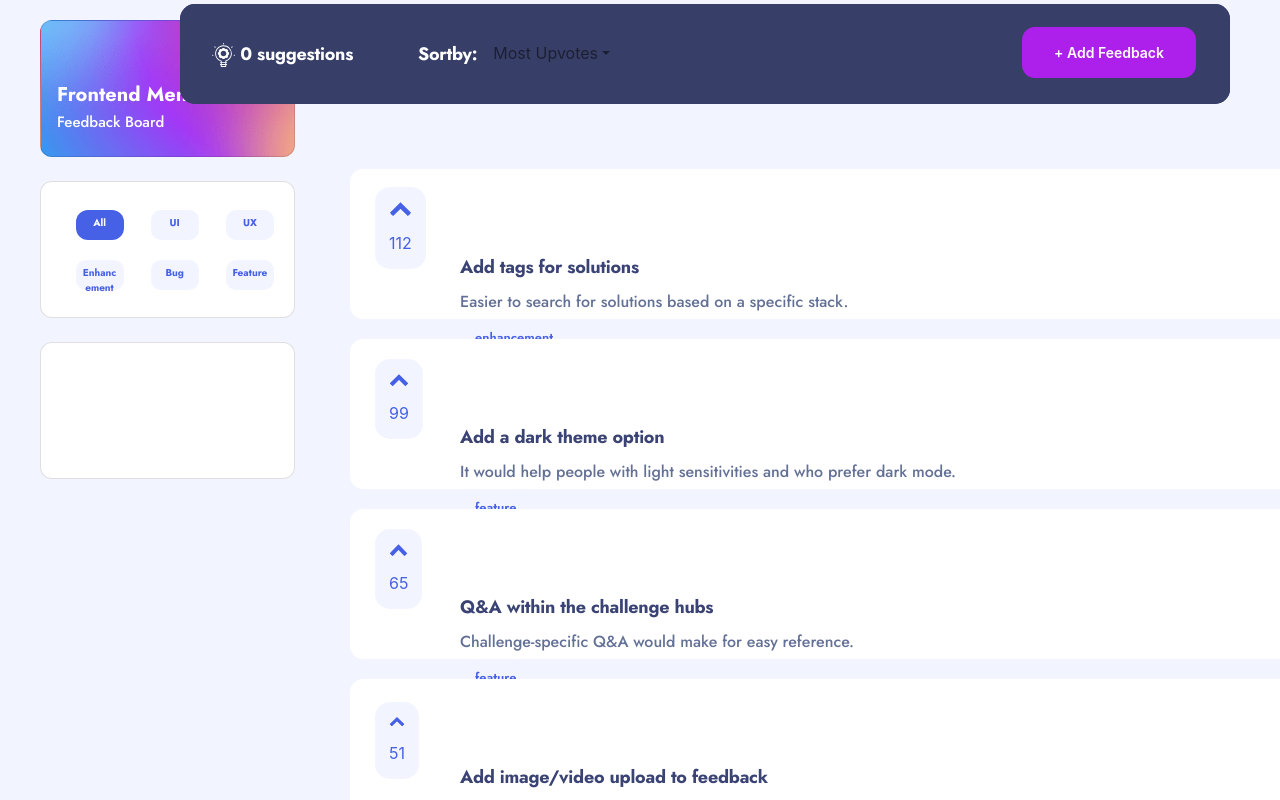
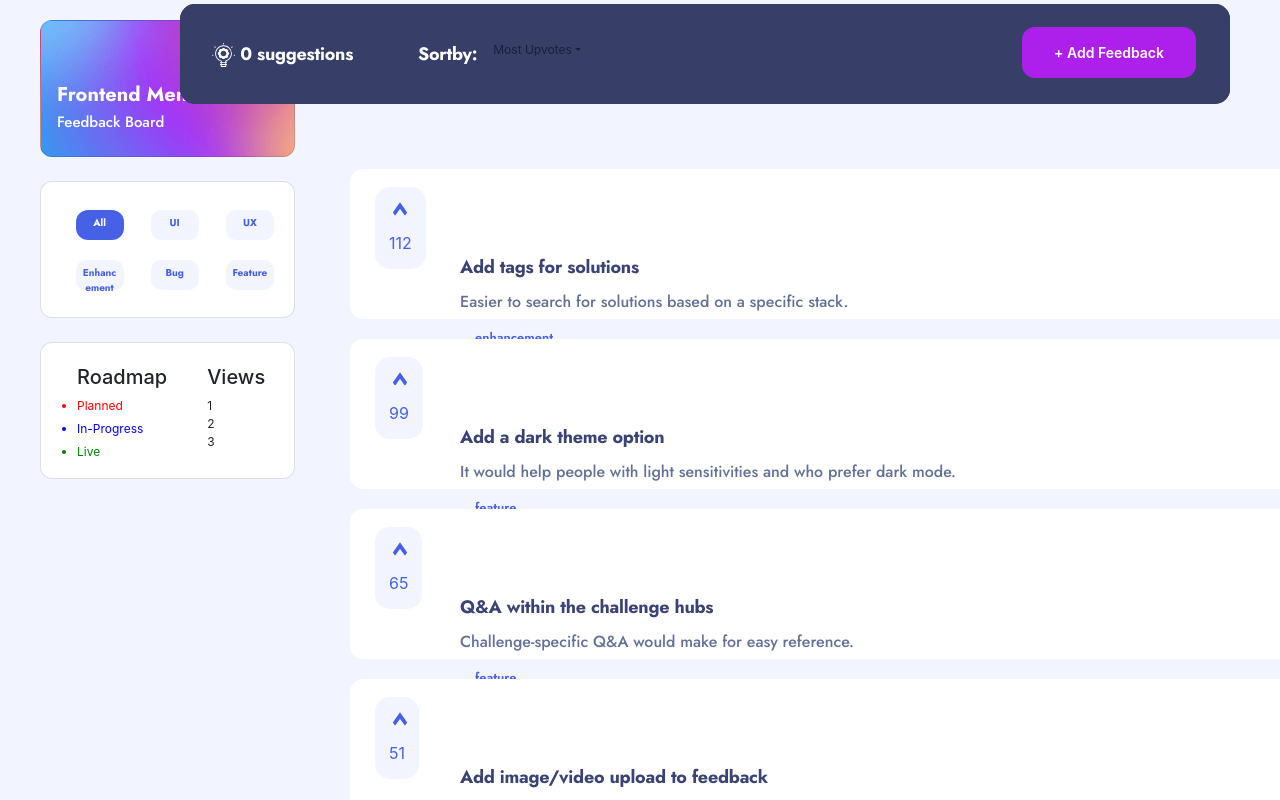
Before and after one commit to David-Adelwine/Product-feedbackApp, a React (Create React App) app: page /Roadmap in a window 1280 px wide. Shown: the top 800 px of the page. Built offline with nearby package versions, Linux system fonts and the light colour scheme.

Commit message:
new updates

```diff
--- a/src/App.css
+++ b/src/App.css
@@ -161,6 +161,10 @@ color: #fff;
   font-weight: 700;
   font-family: 'jost';
  }
+ .top-listed:hover{
+  color: #fff;
+ cursor: pointer;
+ }
 
  .faintbg{
   background: #F2F4FF;
@@ -173,6 +177,12 @@ font-weight: 700;
 font-family: 'jost';
 color: #4661E6;
 
+ }
+
+ .faintbg:hover{
+  background:#CFD7FF ;
+  color: #4661E6;
+  text-decoration: none;
  }
 
 
@@ -216,70 +226,6 @@ letter-spacing: -0.25px;
 
 
 
-/* all Media Queries */
- /*@media  (min-device-width: 768px) {
-  .grid--header{
-    display: flex;
-    flex-direction: row;
-   flex-wrap: wrap;
-    margin-left: 20px;
-    padding: 20px;
-   justify-content: space-between;
-  }
-
-
-/*
-
-.top-card{
-  background-image:url(../src/Assets/suggestions/tablet/background-header.png);
-  }
-.card {
-  display: flex;
-  justify-content: space-between;
-  width: 180px;
-  height: 150px;
-
-}
-
-.homepage {
-  position: absolute;
-  width: 689px;
-  height: 600px;
-  left: 39px;
-  top: 270px
-}
-.Nav--Postion{
-  position: absolute;
-  width: 989px;
-  height: 72px;
-  left: 39px;
-  top: 184px;
-}
-
-}    */
-
-
-/*
-@media  (max-width: 321px){
-
-
-  .grid--header{
-
-  }
-
-.card {
-
-  display: flex;
-  justify-content: space-between;
-  position: absolute;
-  width: 327px;
-  height: 460px;
-  left: 24px;
-  top: 160px;
-
-
-}
-} */
 
 
 .Card--elements{
@@ -339,6 +285,7 @@ line-height: 19px;
 color: #4661E6;
 background: #F2F4FF;
 border-radius: 12px;
+text-decoration: none;
 
 }
 
@@ -422,8 +369,13 @@ color: #4661E6;
 .Upvotesbtn {
   position: relative;
   z-index: 1;
+Width:30px;
+Height:30px;
+left: 3px
 }
-
+.Upvotesbtn:hover{
+  cursor: pointer;
+}
 .upvotes {
   position: relative;
   z-index: 0;
@@ -441,46 +393,64 @@ color: #4661E6;
   flex-direction: column;
 }
 
+.upvoted{
+  background: #4661E6;
+}
+
+
+.Comments--icon{
+  position: absolute;
+left: 94.22%;
+right: 0%;
+top: 37.89%;
+bottom: 37.89%;
+& img,span{
+padding: 3px;
+}
+}
+
+/* last header card elements  */
+
+.container {
+  display: flex;
+  justify-content: space-between;
+  font-size: 12px;
+}
+
+.header {
+  margin: 20px;
+  & h2{
+    font-size: 20px;
+
+  }
+}
+
+.bullet-list {
+  padding: 0;
+}
+
+.bullet {
+  margin-bottom: 5px;
+}
+
+.red {
+  color: red;
+}
+
+.blue {
+  color: blue;
+}
+
+.green {
+  color: green;
+}
 
 
 
+.number-list {
+  list-style-type: none;
+  padding: 0;
+}
 
 
-
-
-
-
-/* Media Queries for Mobile */
-
-/* @media (max-width: 767px) {
-  .homepage {
-    width: auto;
-    height: auto;
-    left: 10px;
-    top: 10px;
-  }
-
-  .home--content {
-    top: 40px;
-  }
-
-  .homeheader {
-    margin-top: 40px;
-  }
-
-  .grid--header {
-    margin-left: 10px;
-    padding: 10px;
-  }
-
-  .card {
-    width: 100%;
-    height: auto;
-  }
-
-  .Nav--Postion {
-    width: auto;
-    right: 10px;
-    bottom: 10px;
-  }
-} */
+/* end of last card elements  */
--- a/src/App.js
+++ b/src/App.js
@@ -8,8 +8,6 @@ import Hompage from './pages/Hompage';
 import './App.css';
 // import Navigation from './Components/Navigation';
 // import data from './data';
-
-
 
 
 function App() {
--- a/src/Components/Cards.js
+++ b/src/Components/Cards.js
@@ -1,22 +1,92 @@
-import React from 'react'
-import "../App.css"
+// import React from 'react'
+// import "../App.css"
+// import arrowUp from '../Assets/shared/icon-arrow-up.svg';
+// import CommentsImg from '../Assets/shared/icon-comments.svg'
+// import data from '../data'
+// import {useState } from 'react'
+
+// const Cards = (props) => {
+
+
+//   const Requests = data.productRequests;
+// let commentsLength;
+// const Comments = Requests.map(request => {
+//   if (request.comments) {
+//      commentsLength = request.comments.length;
+//     console.log(`${commentsLength}`);
+//   }
+// });
+
+
+
+//   return (
+//     <div className='Card--elements'>
+//       <section className='inner--card'>
+//       <h3 className='card--header'>{props.title}</h3>
+//       <p className='card--description'>{props.description}</p>
+//       <span className='faintbg--header'>{props.category}</span>
+//       </section>
+//       <div  className='card--votes'>
+//       <img   className='Upvotesbtn' src={arrowUp} alt='^'/>
+//       <span className='upvotes'>{props.upvotes}</span>
+//           </div>
+//           <div className='Comments--icon'>
+//           <img src={CommentsImg} alt='comments'/>
+//           <span >{`${commentsLength}`}</span>
+//           </div>
+//     </div>
+//   )
+// }
+
+// export default Cards
+
+
+
+import React, { useState } from 'react';
+import "../App.css";
 import arrowUp from '../Assets/shared/icon-arrow-up.svg';
+import CommentsImg from '../Assets/shared/icon-comments.svg';
+// import data from '../data';
 
 const Cards = (props) => {
+
+//   const Requests = data.productRequests;
+
+ const [upvotes, setUpvotes] = useState(props.upvotes);
+
+// let commentsLength;
+//   const Comments = Requests.map(request => {
+//     commentsLength = request.comments ? request.comments.length : 0;
+//     // console.log(`${commentsLength}`);
+//     return commentsLength;
+//   });
+
+  const handleUpvote = () => {
+    setUpvotes(upvotes + 1);
+  };
+
   return (
     <div className='Card--elements'>
       <section className='inner--card'>
-      <h3 className='card--header'>{props.title}</h3>
-      <p className='card--description'>{props.description}</p>
-      <span className='faintbg--header'>{props.category}</span>
+        <h3 className='card--header'>{props.title}</h3>
+        <p className='card--description'>{props.description}</p>
+        <span className='faintbg--header'>{props.category}</span>
       </section>
-      <div className='card--votes '>
-      <img className='Upvotesbtn' src={arrowUp} alt='^'/>
-      <span className='upvotes'>{props.upvotes}</span>
+      <div className='card--votes'>
+        <img
+          className='Upvotesbtn'
+          src={arrowUp}
+          alt='^'
+          onClick={handleUpvote}
+        />
+        <span className='upvotes'>{upvotes}</span>
       </div>
+      <div className='Comments--icon'>
+        <img src={CommentsImg} alt='comments'/>
+        <span>{4}</span>
+      </div>
+    </div>
+  );
+};
 
-    </div>
-  )
-}
-
-export default Cards
+export default Cards;
--- /dev/null
+++ b/src/Components/Comments.js
@@ -0,0 +1,20 @@
+import React from 'react'
+import '../Styles/Comment.css'
+const Comments = () => {
+  return (
+    <div className='Form--elements' >
+
+        <label className='comment--box'>
+          <p>Add Comments</p>
+          <textarea name="postContent" rows={3} cols={89} placeholder='Write your comments here' />
+        </label>
+        <br/>
+        <p className='comment--direction'>250 characters left</p>
+        <br/>
+        <button type="button"  className=' commentbtn homebtn' >Post Comment</button>
+
+    </div>
+  );
+};
+
+export default Comments
--- a/src/Components/Header.js
+++ b/src/Components/Header.js
@@ -2,7 +2,6 @@ import React from 'react'
 import { Link } from 'react-router-dom'
 import Navigation from './Navigation'
 import '../App.css'
-
 
 
 
@@ -21,8 +20,8 @@ import '../App.css'
           <div className="card ">
             <div className='listed'>
             <Link  to="/Roadmap" className='card-items  top-listed' >All</Link>
-                <san className='card-items faintbg'>UI</san>
-                <span className='card-items faintbg'>UX</span>
+              <Link to="/" className ='card-items faintbg'>UI</Link>
+                <Link to="/Feedbackedit" className='card-items faintbg'>UX</Link>
                 <span className='card-items faintbg'>Enhancement</span>
                 <span className='card-items faintbg'>Bug</span>
                 <span className='card-items faintbg feature'>Feature</span>
@@ -30,9 +29,26 @@ import '../App.css'
           </div>
           <br/>
 
+          <div className="card">
+          <div className="container">
+      <div className="header">
+        <h2>Roadmap</h2>
+        <ul className="bullet-list">
+          <li className="bullet red">Planned</li>
+          <li className="bullet blue">In-Progress</li>
+          <li className="bullet green">Live</li>
 
-          <div className="card">
-
+        </ul>
+      </div>
+      <div className="header">
+        <h2>Views</h2>
+        <ol className="number-list">
+          <li>1</li>
+          <li>2</li>
+          <li>3</li>
+        </ol>
+      </div>
+    </div>
           </div>
           </section>
           <Navigation/>
--- a/src/Components/Navigation.js
+++ b/src/Components/Navigation.js
@@ -8,15 +8,22 @@ import NavDropdown from 'react-bootstrap/NavDropdown';
 import '../App.css'
 import { Link } from 'react-router-dom';
 import suggestion from '../Assets/suggestions/icon-suggestions.svg'
+import { useState } from 'react';
+
 
 
 
 
 
 const Navigation = () => {
+  const [selectedSortOption, setSelectedSortOption] = useState('Most Upvotes');
+
+  const handleSortOptionClick = (option) => {
+    setSelectedSortOption(option);
+  };
+
   return (
     <div>
-
      <Navbar  expand="sm" className='my-3  Nav--Postion' >
     <Container >
        <Navbar.Brand href="#" className='text-white Navigation--text'><img src={suggestion} alt='icon'/>  0 suggestions</Navbar.Brand>
@@ -25,23 +32,28 @@ const Navigation = () => {
            className="me-auto my-2 my-lg-0 d-flex Move--Links "
           style={{ maxHeight: '1px' }} >
            <Nav.Link href="#action2" className='text-white Navigation--text' >Sortby:</Nav.Link>
-            <NavDropdown className='Nav--card' title="Most Upvotes" id="navbarScrollingDropdown">
-              <Link to='/Roamap' >
-              <NavDropdown.Item >Most Upvotes</NavDropdown.Item>
+
+
+      <NavDropdown className='Nav--card' title={selectedSortOption} id="navbarScrollingDropdown">
+        <Link to='/Roamap'>
+          <NavDropdown.Item onClick={() => handleSortOptionClick('Most Upvotes')}>
+            Most Upvotes
+          </NavDropdown.Item>
         </Link>
         <NavDropdown.Divider />
-              <NavDropdown.Item >
+        <NavDropdown.Item onClick={() => handleSortOptionClick('Least Upvotes')}>
           Least Upvotes
         </NavDropdown.Item>
         <NavDropdown.Divider />
-              <NavDropdown.Item >
+        <NavDropdown.Item onClick={() => handleSortOptionClick('Most Comments')}>
           Most Comments
         </NavDropdown.Item>
         <NavDropdown.Divider />
-              <NavDropdown.Item >
+        <NavDropdown.Item onClick={() => handleSortOptionClick('Least Comments')}>
           Least Comments
         </NavDropdown.Item>
-            </NavDropdown>
+      </ NavDropdown>
+
       </Nav>
        <Form className="d-flex">
                    <Button  className='homebtn'>+ Add Feedback</Button>
@@ -50,10 +62,8 @@ const Navigation = () => {
    </Navbar>
 
 
-
-
     </div>
-  )
+  );
 }
 
-export default Navigation
+export default Navigation;
--- /dev/null
+++ b/src/Styles/Comment.css
@@ -0,0 +1,60 @@
+.commentbtn{
+  position: absolute;
+  left: 220px;
+  top: 30px;
+}
+
+.homebtn{
+  font-family: 'Jost' Tahoma, sans-serif;
+  font-weight: 600;
+  background-color: #AD1FEA;
+  border: none;
+  color: white;
+  padding: 15px 32px;
+  text-align: center;
+  display: inline-block;
+  font-size: 14px;
+  margin: 4px 2px;
+  cursor: pointer;
+  border-radius: 13px;
+  margin-top: 25px;
+  position: relative;
+bottom: 12px;
+}
+
+.homebtn:hover{
+  background-color: #AD1FEA;
+  border: none;
+
+}
+
+.Form--elements{
+  background-color: #fff;
+  color: #333;
+  font-family: 'jost';
+  width: 60%;
+  display: flex;
+ justify-content: center;
+  align-items: center;
+height: 30vh;
+padding-top: 55px;
+position: absolute;
+left: 230px;
+top: 20px;
+border-radius: 15px;
+font-family: 'jost' sans-serif;
+
+
+}
+
+.comment--box{
+position: absolute;
+bottom: 85px;
+}
+.comment--direction{
+  position: relative;
+  top: 30px;
+  right: 230px;
+  margin-top: 12px;
+  font-family: 'jost' sans-serif;
+}
--- a/src/pages/Feedbackdatails.js
+++ b/src/pages/Feedbackdatails.js
@@ -1,11 +1,12 @@
-import React from 'react'
+import React from 'react';
 
 const Feedbackdatails = () => {
+
+
   return (
     <div>
-      <p>welcome to feedback Details</p>
+   <p>welcome to feedback details page</p>
     </div>
-  )
+  );
 }
-
 export default Feedbackdatails
--- a/src/pages/Feedbackedit.js
+++ b/src/pages/Feedbackedit.js
@@ -1,10 +1,10 @@
 import React from 'react'
-
+import Comments from '../Components/Comments'
 const Feedbackedit = () => {
   return (
     <div>
-      <p>welcome to feedbackedit Page</p>
-    </div>
+<Comments/>
+ </div>
   )
 }
 
```
Also changed, not shown: src/pages/Roadmap.js (+1 -14 lines). Lines whose indentation alone changed are shown as unchanged.
